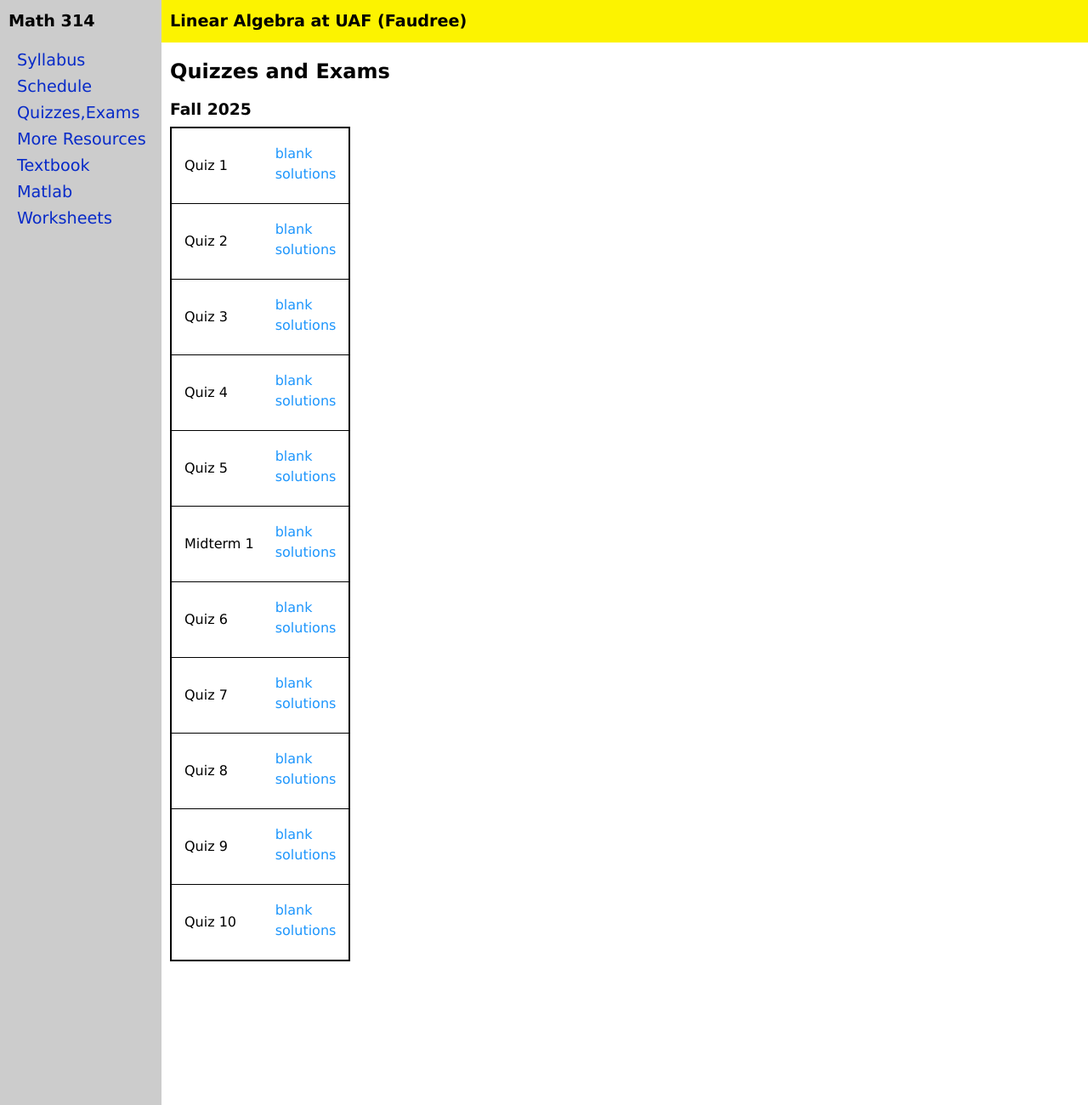
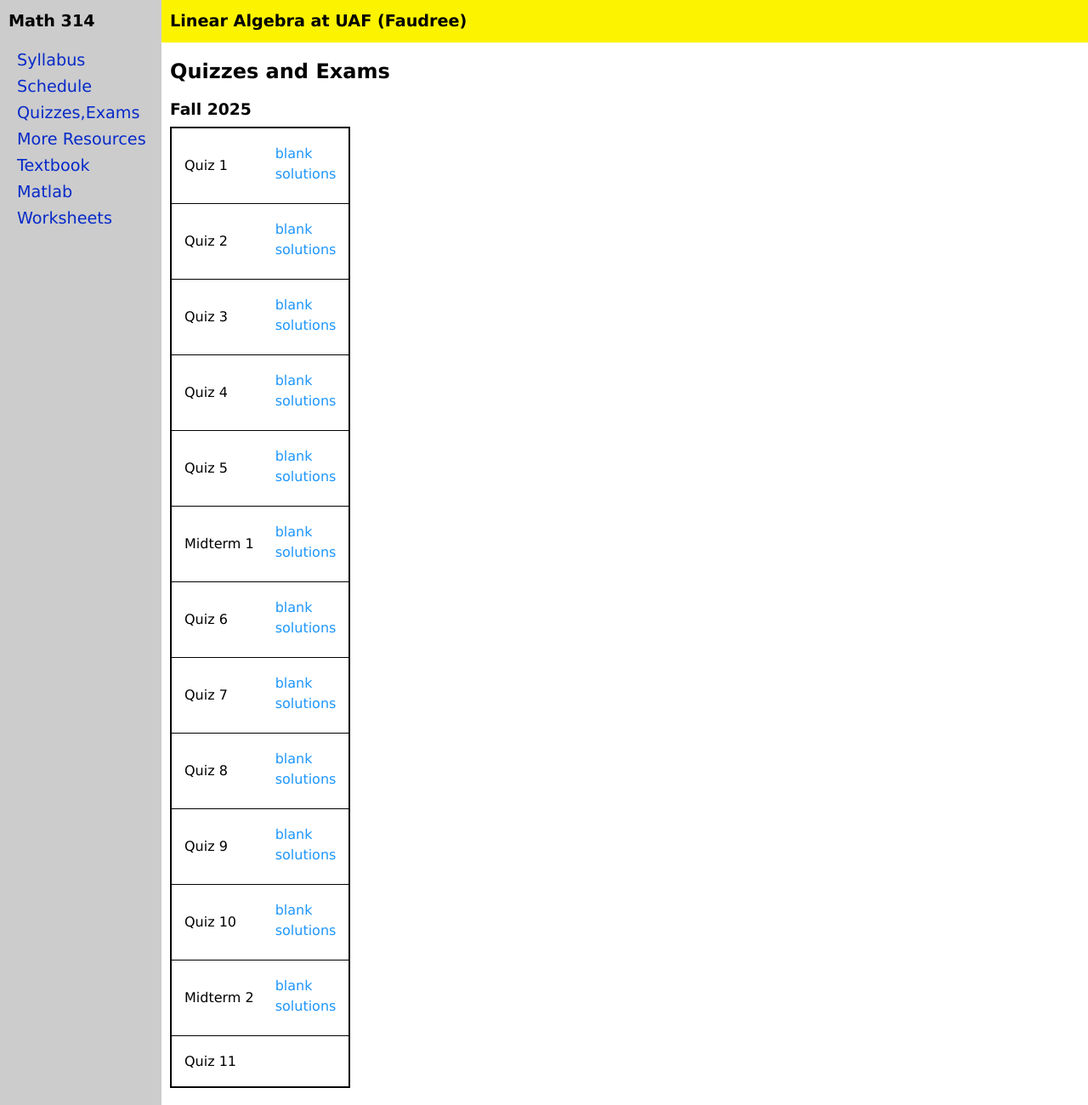
Before and after one commit to jrfaudree/LA, a Jekyll site: the page built from quizexam.md, in a window 1280 px wide and 1300 px high. Shown: the whole window at 85% size. Built offline with Jekyll 4.4.1, drawn with Linux system fonts in a browser that asks for light colours.

Commit message:
Update quizexamf25.yml

```diff
--- a/_data/quizexamf25.yml
+++ b/_data/quizexamf25.yml
@@ -34,3 +34,9 @@ quizexam:
 - name: Quiz 10
   blank: M314F25q10.pdf
   solutions: M314F25q10-s.pdf
+- name: Midterm 2
+  blank: M314f25M2.pdf
+  solutions: M314f25M2s.pdf
+- name: Quiz 11
+  blank:
+  solutions:
```
